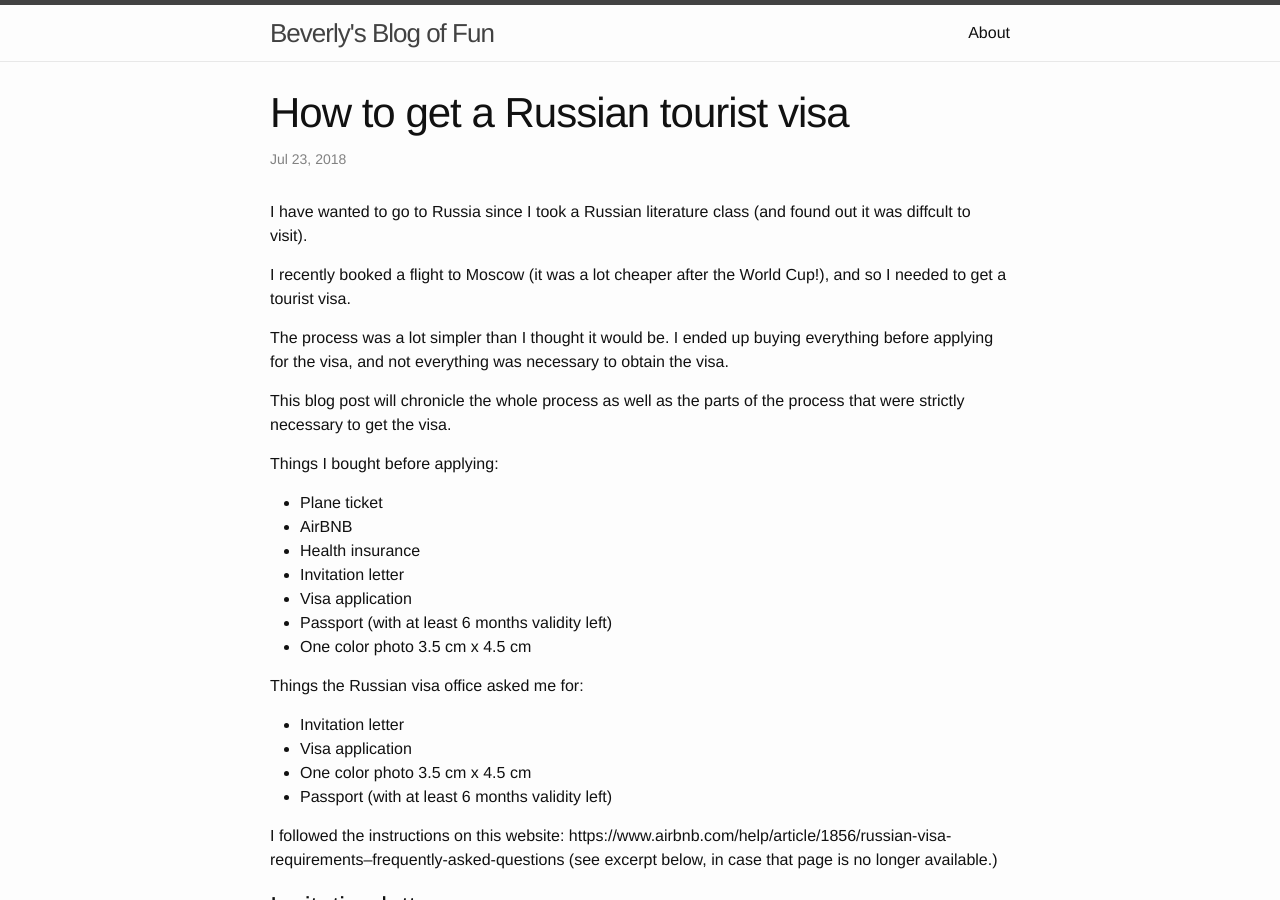
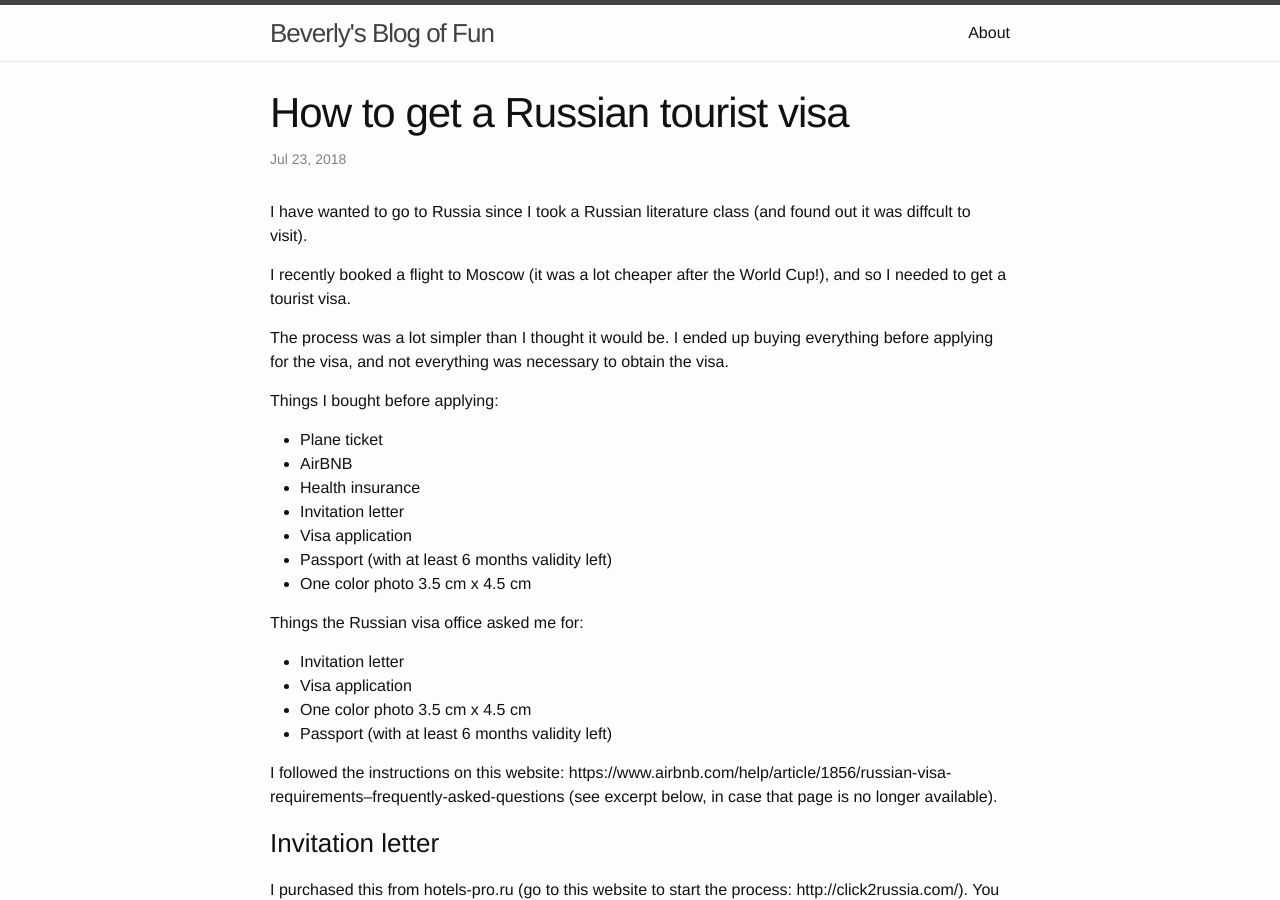
Before and after one commit to bev-a-tron/bev-a-tron.github.io, a Jekyll site: the page built from _posts/2018-07-23-how-to-get-a-russian-tourist-visa.markdown, in a window 1280 px wide and 900 px high. Built offline with Jekyll 4.4.1, drawn with Linux system fonts in a browser that asks for light colours.

Commit message:
Clean up

```diff
--- a/_posts/2018-07-23-how-to-get-a-russian-tourist-visa.markdown
+++ b/_posts/2018-07-23-how-to-get-a-russian-tourist-visa.markdown
@@ -10,8 +10,6 @@ I have wanted to go to Russia since I took a Russian literature class (and found
 I recently booked a flight to Moscow (it was a lot cheaper after the World Cup!), and so I needed to get a tourist visa.
 
 The process was a lot simpler than I thought it would be. I ended up buying everything before applying for the visa, and not everything was necessary to obtain the visa.
-
-This blog post will chronicle the whole process as well as the parts of the process that were strictly necessary to get the visa.
 
 Things I bought before applying:
 - Plane ticket
@@ -28,7 +26,7 @@ Things the Russian visa office asked me for:
 - One color photo 3.5 cm x 4.5 cm
 - Passport (with at least 6 months validity left)
 
-I followed the instructions on this website: https://www.airbnb.com/help/article/1856/russian-visa-requirements--frequently-asked-questions (see excerpt below, in case that page is no longer available.)
+I followed the instructions on this website: https://www.airbnb.com/help/article/1856/russian-visa-requirements--frequently-asked-questions (see excerpt below, in case that page is no longer available).
 
 ### Invitation letter
 
```
Also changed, not shown: other parts of _posts/2018-07-23-how-to-get-a-russian-tourist-visa.markdown (+2 -2 lines).
